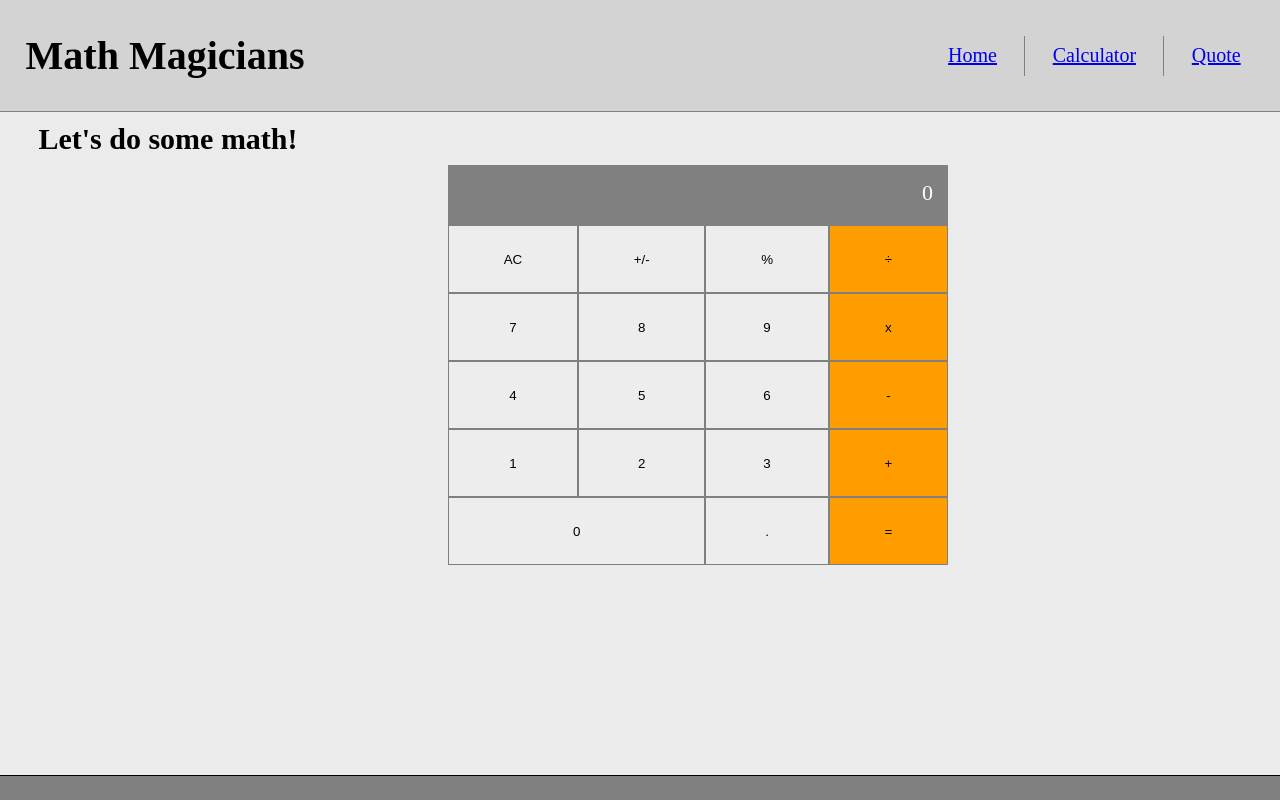
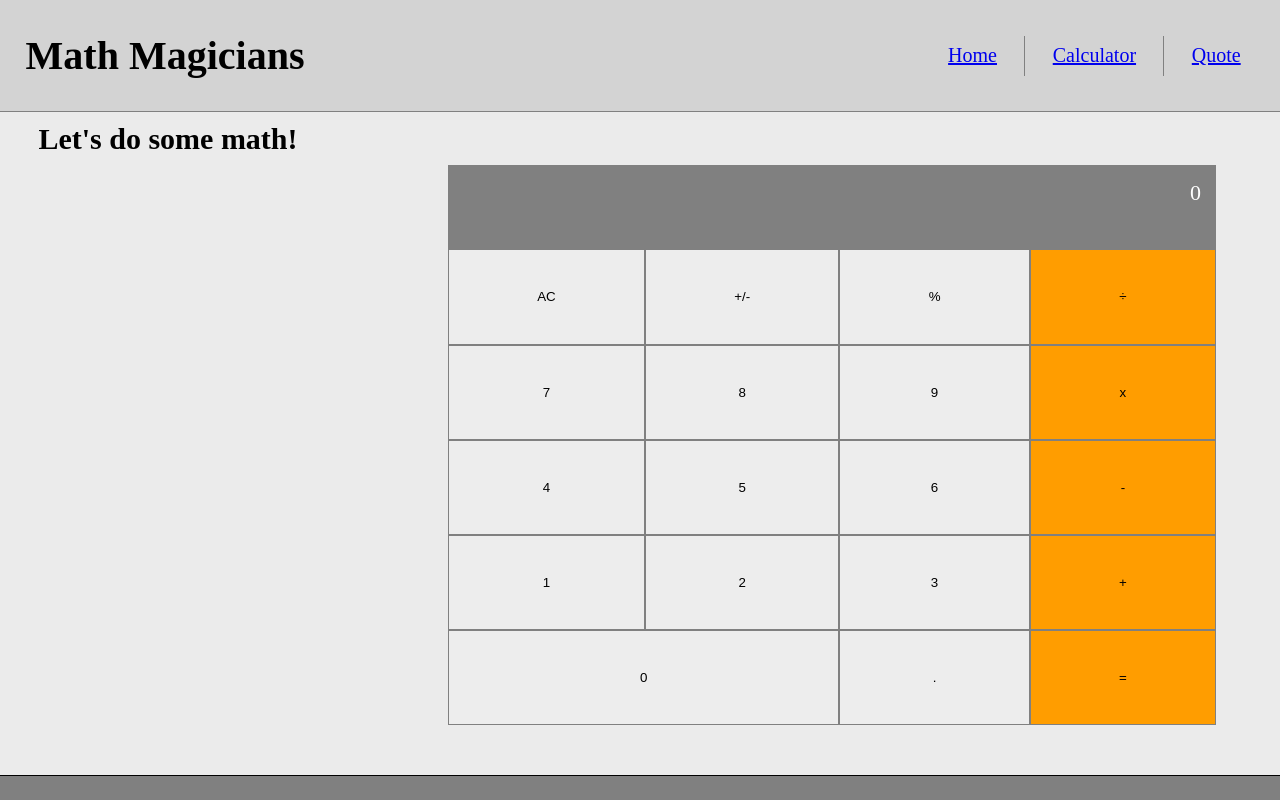
Before and after one commit to lucas-crodrigues/mathmagicians, a React (Create React App) app: page / in a window 1280 px wide. Both pictures are taken after a click on the element "Calculator". Built offline with nearby package versions, Linux system fonts and the light colour scheme.

Commit message:
define calculator size from parent element

```diff
--- a/src/components/CalculatorStyle.css
+++ b/src/components/CalculatorStyle.css
@@ -6,8 +6,8 @@
 }
 
 .calculator {
-  height: 400px;
-  width: 500px;
+  height: 100%;
+  width: 100%;
 }
 
 .output {
```
